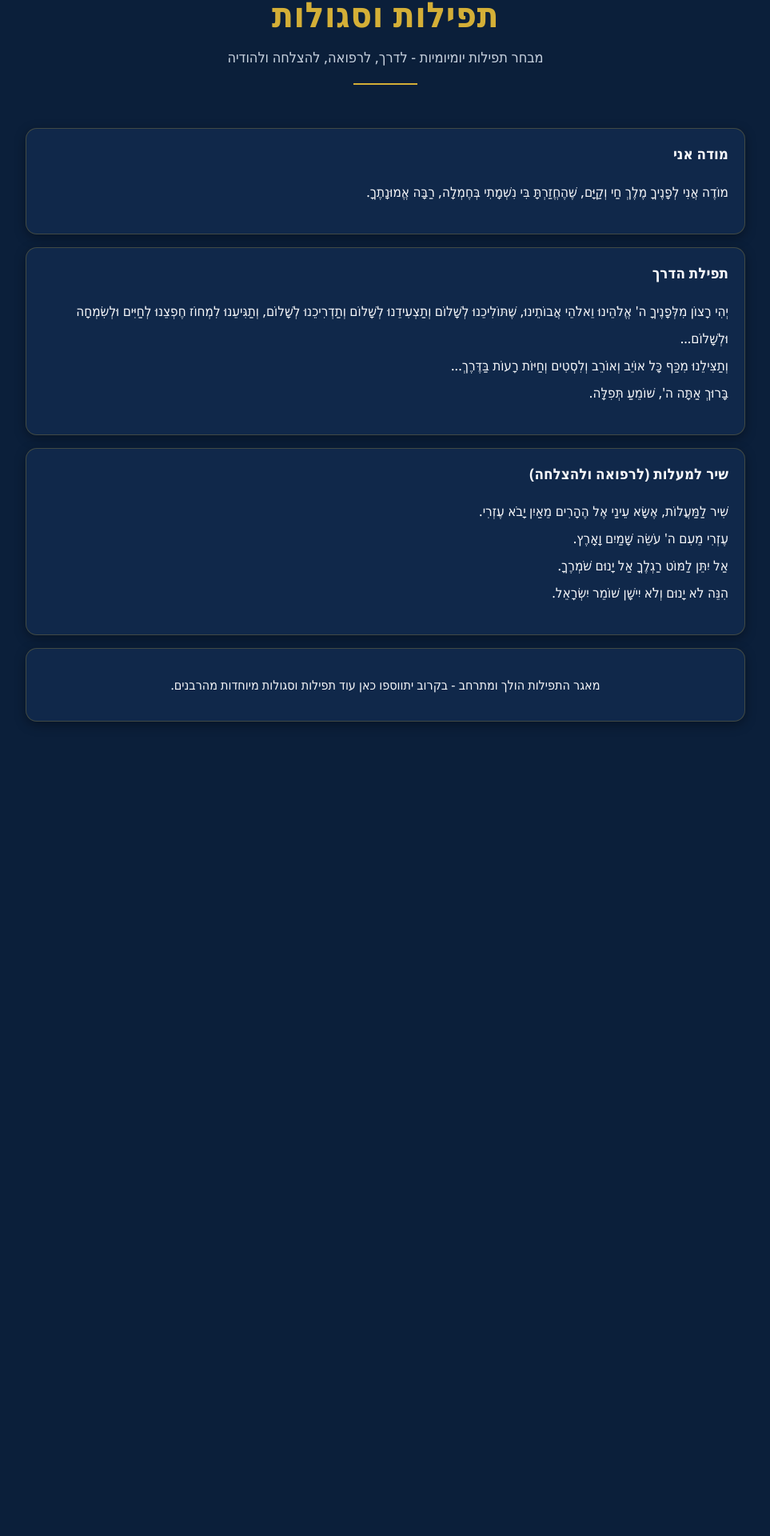
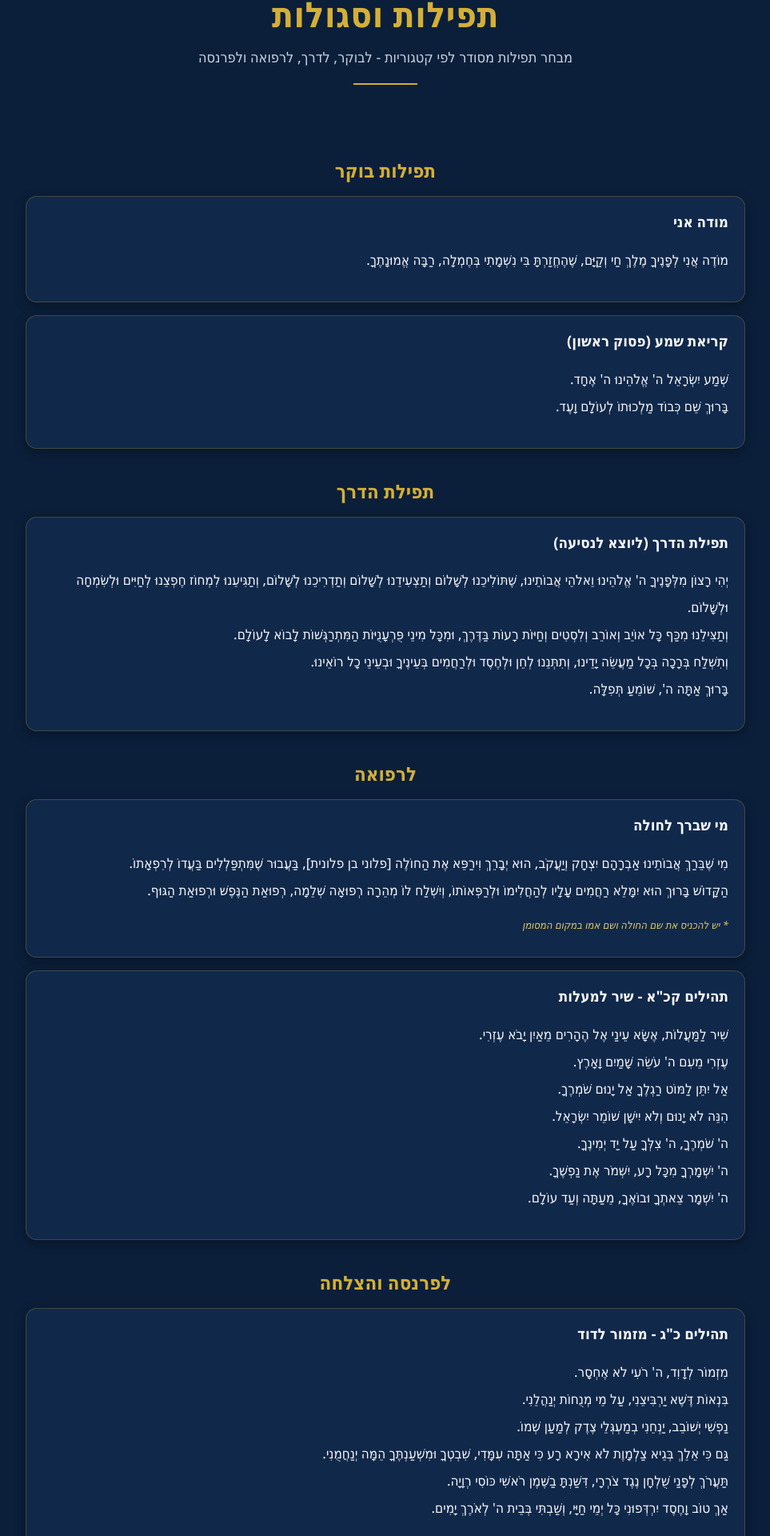
Before and after one commit to torahaiai/torahai, a Next.js app: page /prayers in a window 1280 px wide. Shown: the part 148-2068 px from the top of the page at 80% size, without its empty margins (158-1121 px from the left). Before the commit the page ends 1126 px from the top, so only its background shows below. Built offline with nearby package versions, Linux system fonts and the light colour scheme.

Commit message:
Update prayers.js

```diff
--- a/pages/prayers.js
+++ b/pages/prayers.js
@@ -1,22 +1,66 @@
 import Link from 'next/link';
 
-const prayers = [
+const categories = [
   {
-    title: 'מודה אני',
-    text: `מוֹדֶה אֲנִי לְפָנֶיךָ מֶלֶךְ חַי וְקַיָּם, שֶׁהֶחֱזַרְתָּ בִּי נִשְׁמָתִי בְּחֶמְלָה, רַבָּה אֱמוּנָתֶךָ.`,
+    title: 'תפילות בוקר',
+    items: [
+      {
+        title: 'מודה אני',
+        text: `מוֹדֶה אֲנִי לְפָנֶיךָ מֶלֶךְ חַי וְקַיָּם, שֶׁהֶחֱזַרְתָּ בִּי נִשְׁמָתִי בְּחֶמְלָה, רַבָּה אֱמוּנָתֶךָ.`,
+      },
+      {
+        title: 'קריאת שמע (פסוק ראשון)',
+        text: `שְׁמַע יִשְׂרָאֵל ה' אֱלֹהֵינוּ ה' אֶחָד.
+בָּרוּךְ שֵׁם כְּבוֹד מַלְכוּתוֹ לְעוֹלָם וָעֶד.`,
+      },
+    ],
   },
   {
     title: 'תפילת הדרך',
-    text: `יְהִי רָצוֹן מִלְּפָנֶיךָ ה' אֱלֹהֵינוּ וֵאלֹהֵי אֲבוֹתֵינוּ, שֶׁתּוֹלִיכֵנוּ לְשָׁלוֹם וְתַצְעִידֵנוּ לְשָׁלוֹם וְתַדְרִיכֵנוּ לְשָׁלוֹם, וְתַגִּיעֵנוּ לִמְחוֹז חֶפְצֵנוּ לְחַיִּים וּלְשִׂמְחָה וּלְשָׁלוֹם...
-וְתַצִּילֵנוּ מִכַּף כָּל אוֹיֵב וְאוֹרֵב וְלִסְטִים וְחַיּוֹת רָעוֹת בַּדֶּרֶךְ...
+    items: [
+      {
+        title: 'תפילת הדרך (ליוצא לנסיעה)',
+        text: `יְהִי רָצוֹן מִלְּפָנֶיךָ ה' אֱלֹהֵינוּ וֵאלֹהֵי אֲבוֹתֵינוּ, שֶׁתּוֹלִיכֵנוּ לְשָׁלוֹם וְתַצְעִידֵנוּ לְשָׁלוֹם וְתַדְרִיכֵנוּ לְשָׁלוֹם, וְתַגִּיעֵנוּ לִמְחוֹז חֶפְצֵנוּ לְחַיִּים וּלְשִׂמְחָה וּלְשָׁלוֹם.
+וְתַצִּילֵנוּ מִכַּף כָּל אוֹיֵב וְאוֹרֵב וְלִסְטִים וְחַיּוֹת רָעוֹת בַּדֶּרֶךְ, וּמִכָּל מִינֵי פֻּרְעָנֻיּוֹת הַמִּתְרַגְּשׁוֹת לָבוֹא לָעוֹלָם.
+וְתִשְׁלַח בְּרָכָה בְּכָל מַעֲשֵׂה יָדֵינוּ, וְתִתְּנֵנוּ לְחֵן וּלְחֶסֶד וּלְרַחֲמִים בְּעֵינֶיךָ וּבְעֵינֵי כָל רוֹאֵינוּ.
 בָּרוּךְ אַתָּה ה', שׁוֹמֵעַ תְּפִלָּה.`,
+      },
+    ],
   },
   {
-    title: 'שיר למעלות (לרפואה ולהצלחה)',
-    text: `שִׁיר לַמַּעֲלוֹת, אֶשָּׂא עֵינַי אֶל הֶהָרִים מֵאַיִן יָבֹא עֶזְרִי.
+    title: 'לרפואה',
+    items: [
+      {
+        title: 'מי שברך לחולה',
+        text: `מִי שֶׁבֵּרַךְ אֲבוֹתֵינוּ אַבְרָהָם יִצְחָק וְיַעֲקֹב, הוּא יְבָרֵךְ וִירַפֵּא אֶת הַחוֹלֶה [פלוני בן פלונית], בַּעֲבוּר שֶׁמִּתְפַּלְלִים בַּעֲדוֹ לְרִפְאָתוֹ.
+הַקָּדוֹשׁ בָּרוּךְ הוּא יִמָּלֵא רַחֲמִים עָלָיו לְהַחֲלִימוֹ וּלְרַפְּאוֹתוֹ, וְיִשְׁלַח לוֹ מְהֵרָה רְפוּאָה שְׁלֵמָה, רְפוּאַת הַנֶּפֶשׁ וּרְפוּאַת הַגּוּף.`,
+        note: 'יש להכניס את שם החולה ושם אמו במקום המסומן',
+      },
+      {
+        title: 'תהילים קכ"א - שיר למעלות',
+        text: `שִׁיר לַמַּעֲלוֹת, אֶשָּׂא עֵינַי אֶל הֶהָרִים מֵאַיִן יָבֹא עֶזְרִי.
 עֶזְרִי מֵעִם ה' עֹשֵׂה שָׁמַיִם וָאָרֶץ.
 אַל יִתֵּן לַמּוֹט רַגְלֶךָ אַל יָנוּם שֹׁמְרֶךָ.
-הִנֵּה לֹא יָנוּם וְלֹא יִישָׁן שׁוֹמֵר יִשְׂרָאֵל.`,
+הִנֵּה לֹא יָנוּם וְלֹא יִישָׁן שׁוֹמֵר יִשְׂרָאֵל.
+ה' שֹׁמְרֶךָ, ה' צִלְּךָ עַל יַד יְמִינֶךָ.
+ה' יִשְׁמָרְךָ מִכָּל רָע, יִשְׁמֹר אֶת נַפְשֶׁךָ.
+ה' יִשְׁמָר צֵאתְךָ וּבוֹאֶךָ, מֵעַתָּה וְעַד עוֹלָם.`,
+      },
+    ],
+  },
+  {
+    title: 'לפרנסה והצלחה',
+    items: [
+      {
+        title: 'תהילים כ"ג - מזמור לדוד',
+        text: `מִזְמוֹר לְדָוִד, ה' רֹעִי לֹא אֶחְסָר.
+בִּנְאוֹת דֶּשֶׁא יַרְבִּיצֵנִי, עַל מֵי מְנֻחוֹת יְנַהֲלֵנִי.
+נַפְשִׁי יְשׁוֹבֵב, יַנְחֵנִי בְמַעְגְּלֵי צֶדֶק לְמַעַן שְׁמוֹ.
+גַּם כִּי אֵלֵךְ בְּגֵיא צַלְמָוֶת לֹא אִירָא רָע כִּי אַתָּה עִמָּדִי, שִׁבְטְךָ וּמִשְׁעַנְתֶּךָ הֵמָּה יְנַחֲמֻנִי.
+תַּעֲרֹךְ לְפָנַי שֻׁלְחָן נֶגֶד צֹרְרָי, דִּשַּׁנְתָּ בַשֶּׁמֶן רֹאשִׁי כּוֹסִי רְוָיָה.
+אַךְ טוֹב וָחֶסֶד יִרְדְּפוּנִי כָּל יְמֵי חַיָּי, וְשַׁבְתִּי בְּבֵית ה' לְאֹרֶךְ יָמִים.`,
+      },
+    ],
   },
 ];
 
@@ -26,6 +70,7 @@ export default function Prayers() {
       <nav className="navbar">
         <div>
           <Link href="/">בית</Link>
+          <Link href="/rabbis">רבנים</Link>
           <Link href="/prayers">תפילות</Link>
           <Link href="/premium">פרימיום</Link>
         </div>
@@ -33,20 +78,26 @@ export default function Prayers() {
 
       <div className="hero">
         <h1>תפילות וסגולות</h1>
-        <p>מבחר תפילות יומיומיות - לדרך, לרפואה, להצלחה ולהודיה</p>
+        <p>מבחר תפילות מסודר לפי קטגוריות - לבוקר, לדרך, לרפואה ולפרנסה</p>
         <div className="gold-line" />
       </div>
 
       <div className="container">
-        {prayers.map((p) => (
-          <div className="card" key={p.title}>
-            <h3>{p.title}</h3>
-            <p className="prayer-text">{p.text}</p>
+        {categories.map((cat) => (
+          <div key={cat.title}>
+            <h2 className="section-title">{cat.title}</h2>
+            {cat.items.map((item) => (
+              <div className="card" key={item.title}>
+                <h3>{item.title}</h3>
+                <p className="prayer-text">{item.text}</p>
+                {item.note && <p className="prayer-note">* {item.note}</p>}
+              </div>
+            ))}
           </div>
         ))}
 
         <div className="card" style={{ textAlign: 'center' }}>
-          <p>מאגר התפילות הולך ומתרחב - בקרוב יתווספו כאן עוד תפילות וסגולות מיוחדות מהרבנים.</p>
+          <p>מאגר התפילות הולך ומתרחב - בקרוב יתווספו כאן עוד תפילות וסגולות מיוחדות מהרבנים, כולל אפשרות האזנה.</p>
         </div>
       </div>
     </div>
```
